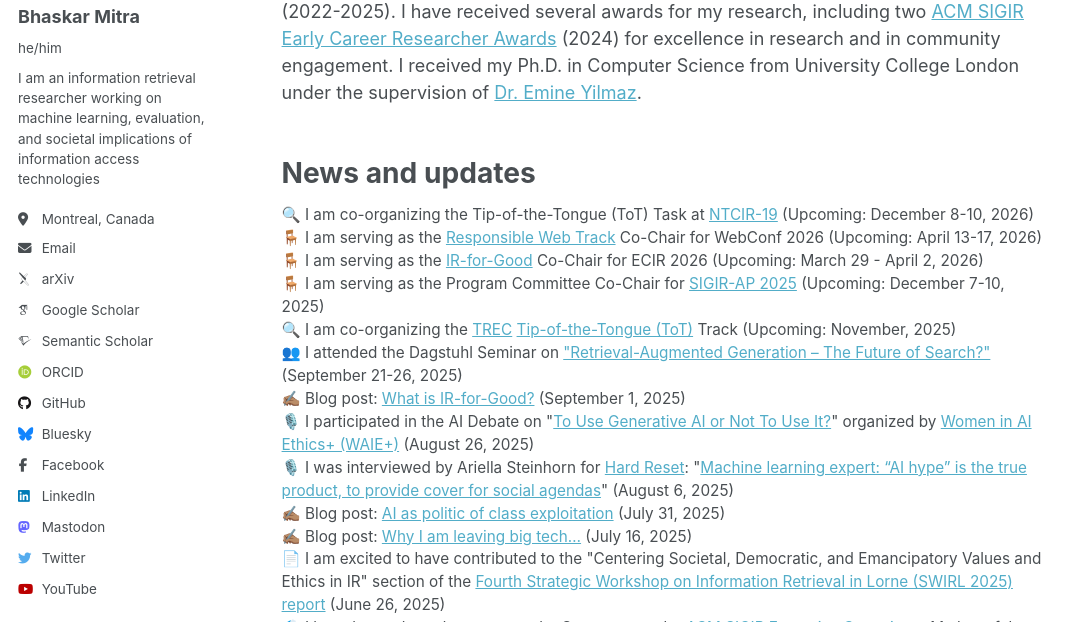
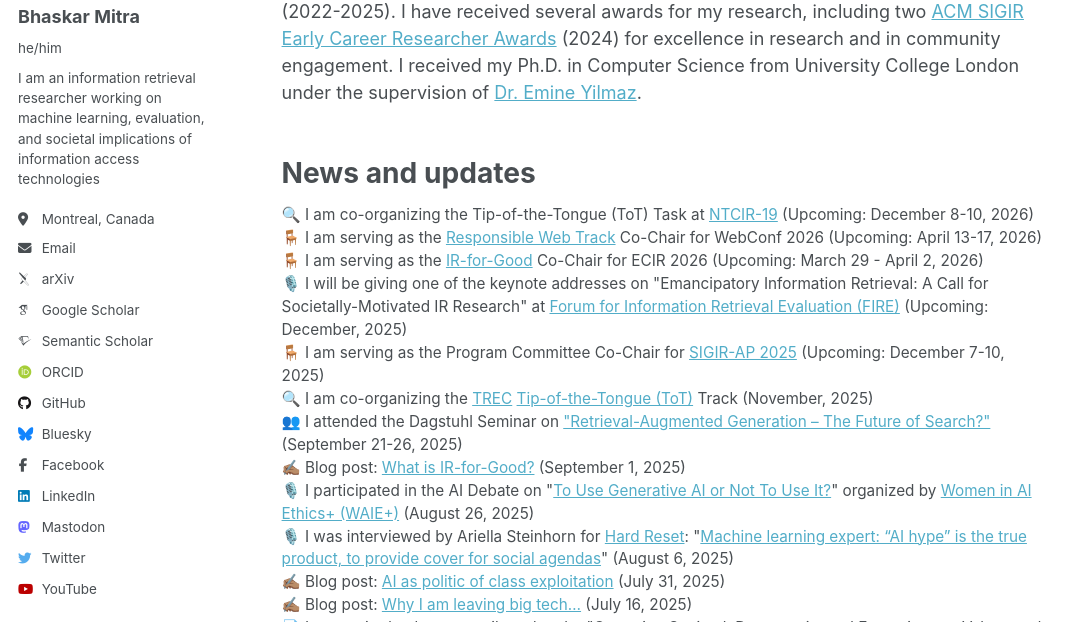
Before and after one commit to bhaskar-mitra/bhaskar-mitra.github.io, a Jekyll site: the page built from _pages/about.md, in a window 1280 px wide and 900 px high, cut to the strip 278-900 px from the top of the window. Shown: the whole strip, without its empty margins (0-1086 px from the left). Built offline with Jekyll 4.4.1, drawn with Linux system fonts in a browser that asks for light colours; some web fonts are replaced.

Commit message:
Update about.md

```diff
--- a/_pages/about.md
+++ b/_pages/about.md
@@ -24,9 +24,11 @@
 <br/>
 🪑 I am serving as the <a href="https://ecir2026.eu/calls/call-for-ir-for-good-papers">IR-for-Good</a> Co-Chair for ECIR 2026 (Upcoming: March 29 - April 2, 2026)
 <br/>
+🎙️ I will be giving one of the keynote addresses on "Emancipatory Information Retrieval: A Call for Societally-Motivated IR Research" at <a href="https://fire.irsi.org.in/fire/2025/">Forum for Information Retrieval Evaluation (FIRE)</a> (Upcoming: December, 2025)
+<br/>
 🪑 I am serving as the Program Committee Co-Chair for <a href="https://www.sigir-ap.org/sigir-ap-2025/call-for-papers">SIGIR-AP 2025</a> (Upcoming: December 7-10, 2025)
 <br/>
-🔍 I am co-organizing the <a href="https://trec.nist.gov/">TREC</a> <a href="https://trec-tot.github.io/guidelines">Tip-of-the-Tongue (ToT)</a> Track (Upcoming: November, 2025)
+🔍 I am co-organizing the <a href="https://trec.nist.gov/">TREC</a> <a href="https://trec-tot.github.io/guidelines">Tip-of-the-Tongue (ToT)</a> Track (November, 2025)
 <br/>
 👥 I attended the Dagstuhl Seminar on <a href="https://www.dagstuhl.de/25391">"Retrieval-Augmented Generation – The Future of Search?"</a> (September 21-26, 2025)
 <br/>
```
